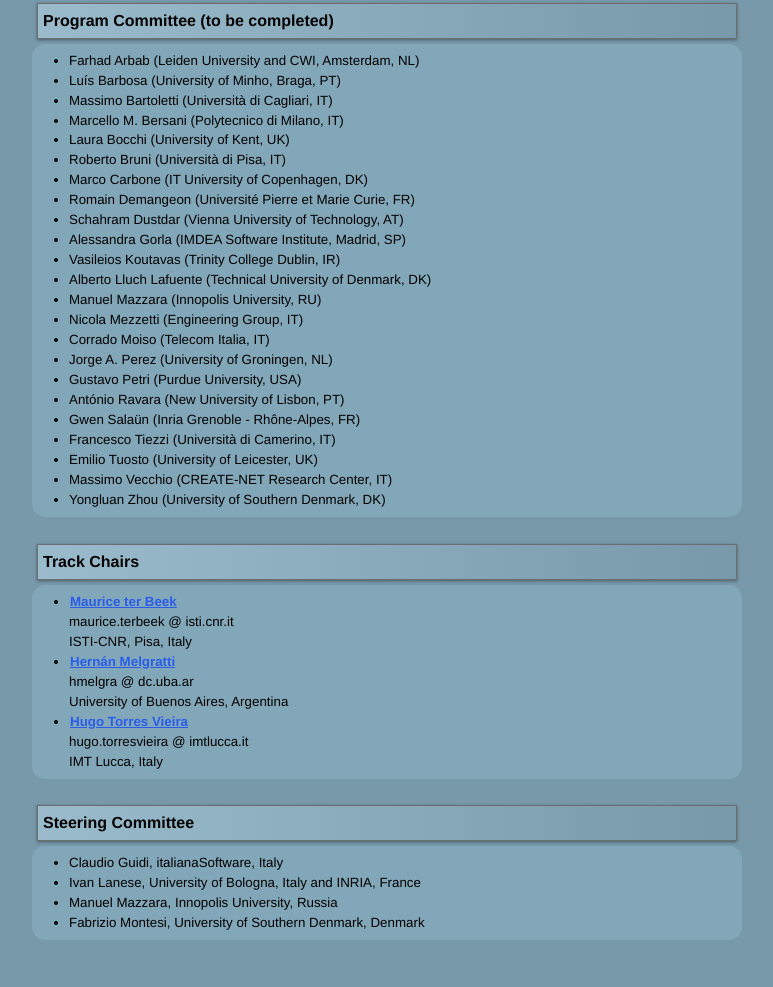
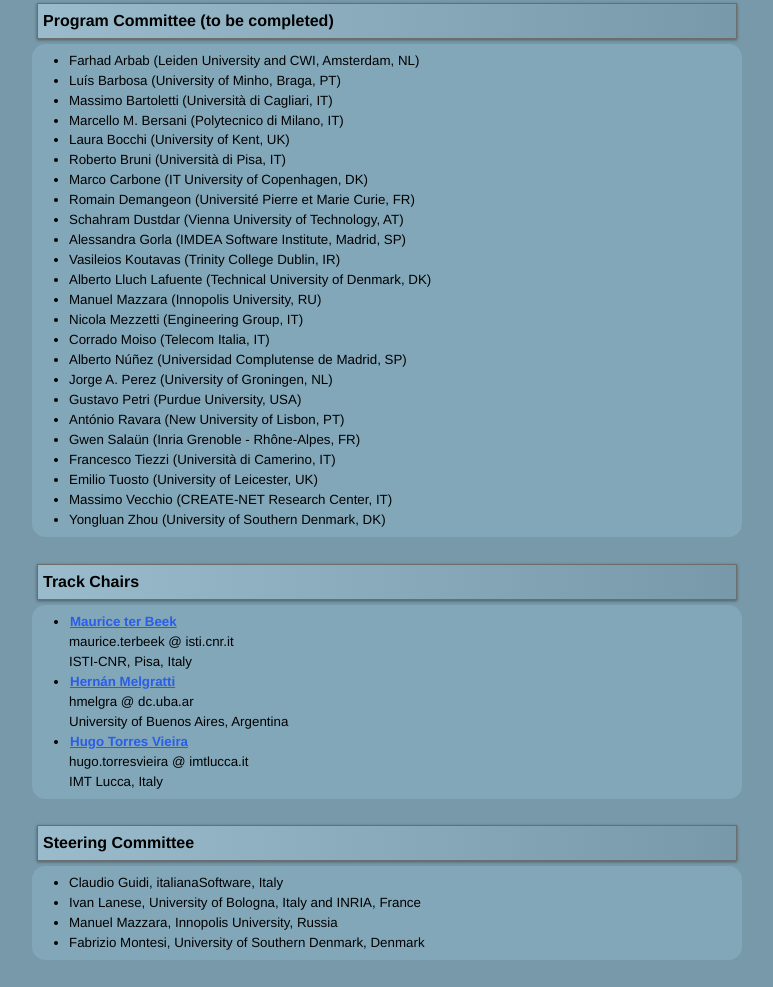
Before and after one commit to fmontesi/soap-website, a plain HTML site: page soap2016/index.html in a window 1280 px wide. Shown: the part 2534-3521 px from the top of the page, without its empty margins (373-1146 px from the left). Drawn offline with Linux system fonts and the light colour scheme.

Commit message:
Update index.html

```diff
--- a/soap2016/index.html
+++ b/soap2016/index.html
@@ -330,6 +330,7 @@
   <li>Manuel Mazzara (Innopolis University, RU)</li>
   <li>Nicola Mezzetti (Engineering Group, IT)</li>
   <li>Corrado Moiso (Telecom Italia, IT)</li>
+  <li>Alberto Núñez (Universidad Complutense de Madrid, SP)</li>
   <li>Jorge A. Perez (University of Groningen, NL)</li>
   <li>Gustavo Petri (Purdue University, USA)</li>
   <li>Ant&oacute;nio Ravara (New University of Lisbon, PT)</li>
```
